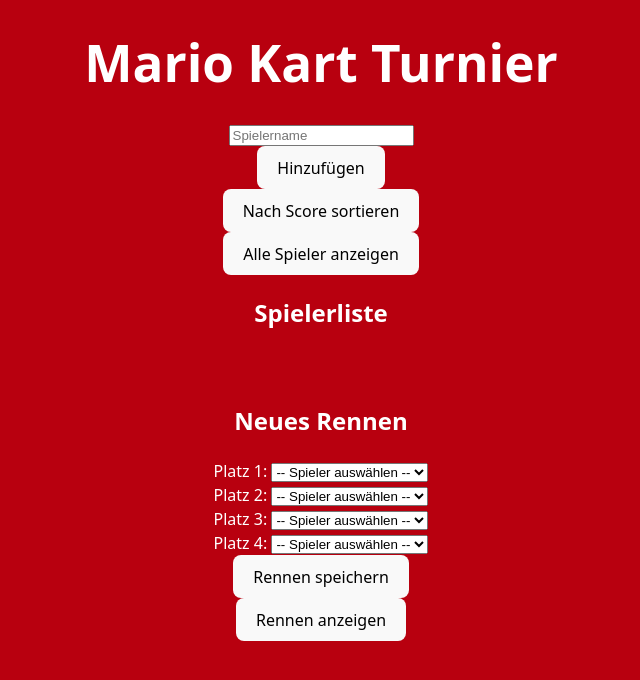
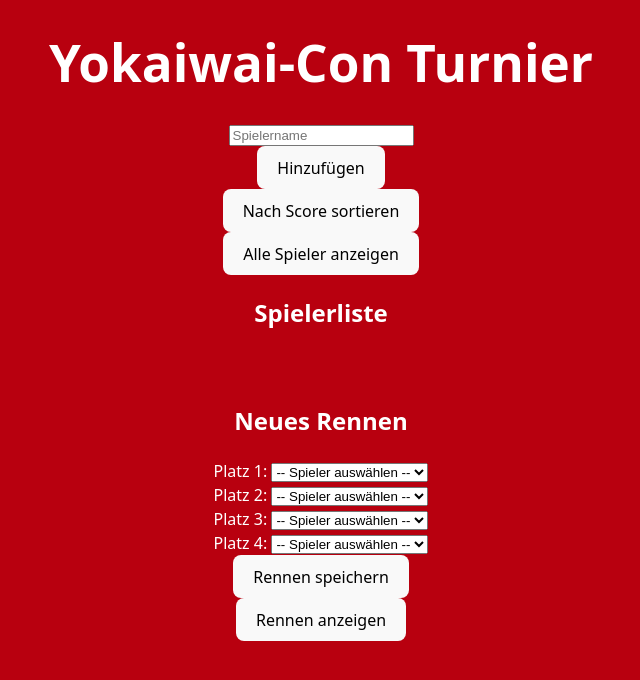
Before and after one commit to Mojo-213/8.Versuch, a React (Vite) app: page / in a window 1280 px wide. Shown: the top 680 px of the page, without its empty margins (319-959 px from the left). Built offline with nearby package versions, Linux system fonts and the light colour scheme.

Commit message:
Update App.tsx
Name aktualisiert

```diff
--- a/src/App.tsx
+++ b/src/App.tsx
@@ -59,7 +59,7 @@ export default function App() {
         color: "white", // Text gut lesbar
       }}
     >
-      <h1>Mario Kart Turnier</h1>
+      <h1>Yokaiwai-Con Turnier</h1>
 
       <input
         type="text"
```
